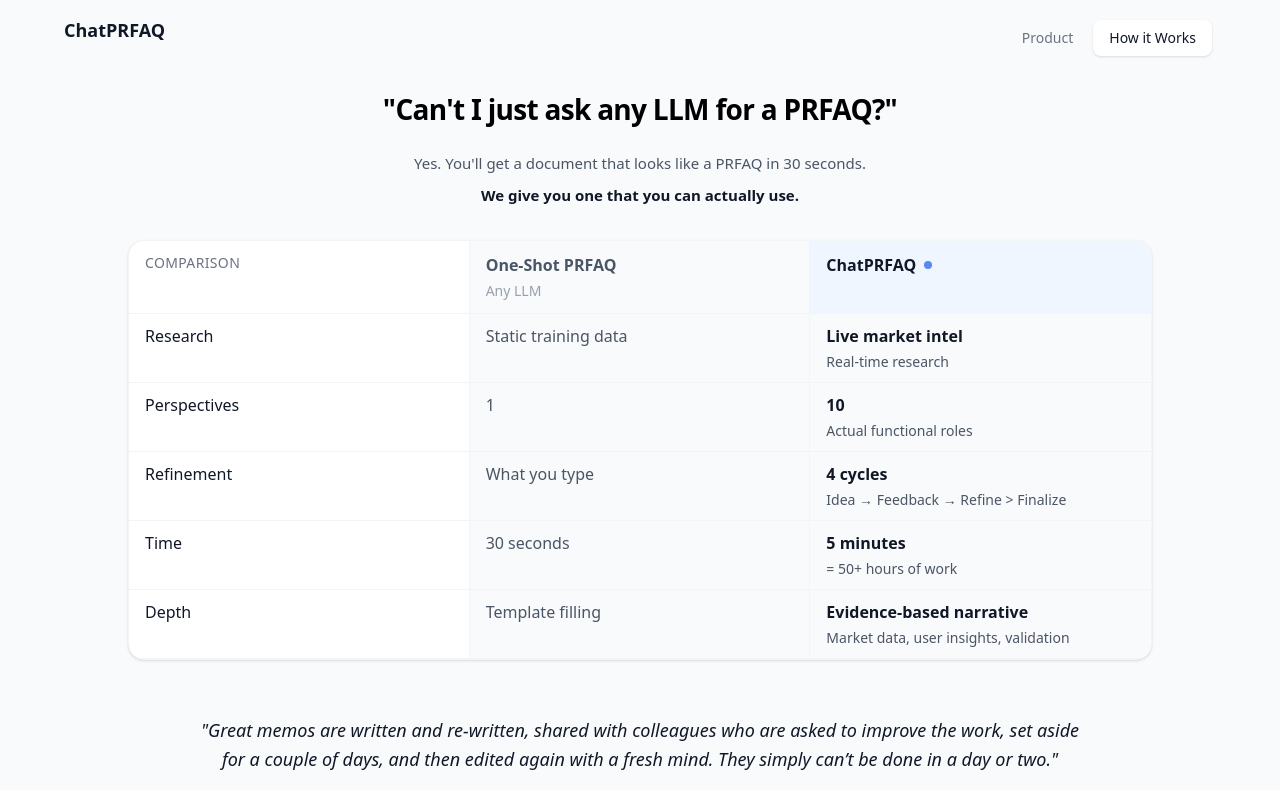
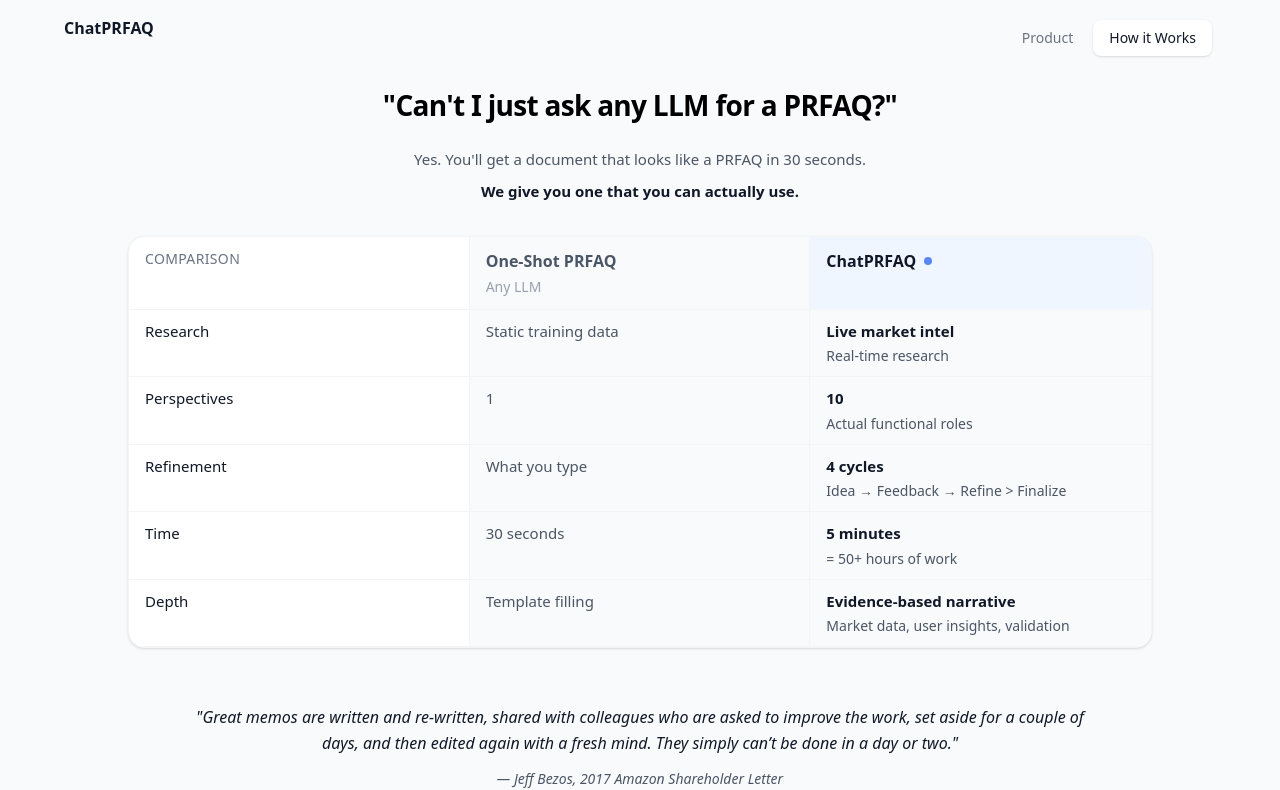
Before and after one commit to njenga-kariuki/ChatPRFAQ, a React (Vite) app in the folder frontend/: page /how-it-works in a window 1280 px wide. Shown: the top 790 px of the page. Built offline with nearby package versions, Linux system fonts and the light colour scheme.

Commit message:
feat: refine spacing/typography on how it works page and header

```diff
--- a/frontend/src/components/EnhancedResults.tsx
+++ b/frontend/src/components/EnhancedResults.tsx
@@ -80,7 +80,7 @@
       {/* Minimal Header */}
       <header className="bg-white border-b border-gray-200 px-6 py-4">
         <div className="max-w-7xl mx-auto flex justify-between items-center">
-          <h1 className="text-lg font-semibold">ChatPRFAQ</h1>
+          <h1 className="text-base font-semibold">ChatPRFAQ</h1>
           <div className="flex items-center gap-6">
             <Navigation />
             <button
--- a/frontend/src/components/HowItWorksPage.tsx
+++ b/frontend/src/components/HowItWorksPage.tsx
@@ -13,13 +13,13 @@
 const ComparisonRow: React.FC<ComparisonRowProps> = ({ label, oneShot, chatPrfaq, highlight }) => (
   <>
     <div className="py-2.5 px-4 border-r border-b border-gray-100">
-      <p className="font-medium text-gray-900">{label}</p>
+      <p className="font-medium text-gray-900" style={{fontSize: '15px'}}>{label}</p>
     </div>
     <div className="py-2.5 px-4 border-r border-b border-gray-100 bg-gray-50">
-      <p className="text-gray-600">{oneShot}</p>
+      <p className="text-gray-600" style={{fontSize: '15px'}}>{oneShot}</p>
     </div>
     <div className="py-2.5 px-4 border-b border-gray-100 bg-gray-50">
-      <p className="font-semibold text-gray-900">{chatPrfaq}</p>
+      <p className="font-semibold text-gray-900" style={{fontSize: '15px'}}>{chatPrfaq}</p>
       {highlight && (
         <p className="text-sm text-gray-600 mt-1">{highlight}</p>
       )}
@@ -104,7 +104,7 @@
       <header className="w-full px-4 py-4 md:px-6">
         <div className="max-w-6xl mx-auto relative">
           <Navigation className="absolute top-0 right-0" />
-          <h1 className="text-lg font-semibold">ChatPRFAQ</h1>
+          <h1 className="text-base font-semibold">ChatPRFAQ</h1>
         </div>
       </header>
 
@@ -136,11 +136,11 @@
                 </div>
               </div>
               <div className="py-3 px-4 border-b border-r border-gray-100 bg-gray-50">
-                <h3 className="font-semibold text-gray-600">One-Shot PRFAQ</h3>
+                <h3 className="font-semibold text-gray-600" style={{fontSize: '16px'}}>One-Shot PRFAQ</h3>
                 <p className="text-sm text-gray-400 mt-1">Any LLM</p>
               </div>
               <div className="py-3 px-4 border-b border-gray-100 text-gray-900" style={{background: 'var(--primary-blue-light)'}}>
-                <h3 className="font-semibold flex items-center gap-2">
+                <h3 className="font-semibold flex items-center gap-2" style={{fontSize: '16px'}}>
                   ChatPRFAQ
                   <span className="w-2 h-2 rounded-full animate-pulse" style={{background: 'var(--primary-blue)'}}></span>
                 </h3>
@@ -185,12 +185,12 @@
       {/* Bezos Quote - Bridge Section */}
       <section className="w-full px-4 py-14 pb-12 md:px-8">
         <div className="max-w-4xl mx-auto text-center">
-          <blockquote className="text-lg font-medium text-gray-900 leading-relaxed italic">
+          <blockquote className="font-medium text-gray-900 leading-relaxed italic" style={{fontSize: '16px'}}>
             "Great memos are written and re-written, shared with colleagues who are asked to improve the work, set aside for a couple of days,
             and then edited again with a fresh mind.
             They simply can’t be done in a day or two."
           </blockquote>
-          <cite className="block mt-3 text-base text-gray-600">
+          <cite className="block mt-3 text-gray-600" style={{fontSize: '14px'}}>
             — Jeff Bezos, 2017 Amazon Shareholder Letter
           </cite>
         </div>
@@ -210,19 +210,19 @@
           <div className="grid md:grid-cols-3 gap-6 mt-16">
             <div className="bg-white rounded-2xl p-6 border border-gray-100 hover:border-gray-200 hover:shadow-lg transition-all duration-300 group">
               <div className="text-3xl mb-3">🎭</div>
-              <h4 className="font-semibold text-gray-900 mb-2">True Specialization</h4>
+              <h4 className="font-semibold text-gray-900 mb-2" style={{fontSize: '16px'}}>True Specialization</h4>
               <p className="text-sm text-gray-600">10 roles, 10 optimized AI configurations using role-specific benchmarks.</p>
             </div>
 
             <div className="bg-white rounded-2xl p-6 border border-gray-100 hover:border-gray-200 hover:shadow-lg transition-all duration-300 group">
               <div className="text-3xl mb-3">🔄</div>
-              <h4 className="font-semibold text-gray-900 mb-2">Iterative Depth</h4>
+              <h4 className="font-semibold text-gray-900 mb-2" style={{fontSize: '16px'}}>Iterative Depth</h4>
               <p className="text-sm text-gray-600">Each step informed by the last. Like a real team building on each other's work.</p>
             </div>
 
             <div className="bg-white rounded-2xl p-6 border border-gray-100 hover:border-gray-200 hover:shadow-lg transition-all duration-300 group">
               <div className="text-3xl mb-3">🎯</div>
-              <h4 className="font-semibold text-gray-900 mb-2">Battle-Tested Patterns</h4>
+              <h4 className="font-semibold text-gray-900 mb-2" style={{fontSize: '16px'}}>Battle-Tested Patterns</h4>
               <p className="text-sm text-gray-600">Built on 10 years of Amazon PRFAQs. Not theory—proven patterns.</p>
             </div>
           </div>
--- a/frontend/src/components/LandingPage.tsx
+++ b/frontend/src/components/LandingPage.tsx
@@ -36,7 +36,7 @@
       <header className="w-full px-4 py-4 md:px-6">
         <div className="max-w-6xl mx-auto relative">
           <Navigation className="absolute top-0 right-0" />
-          <h1 className="text-lg font-semibold">ChatPRFAQ</h1>
+          <h1 className="text-base font-semibold">ChatPRFAQ</h1>
         </div>
       </header>
 
```
